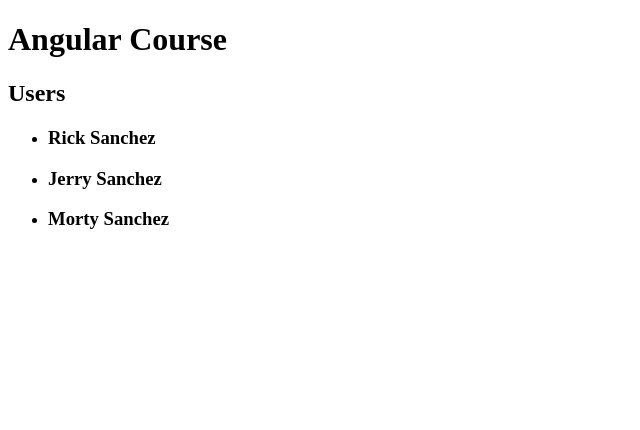
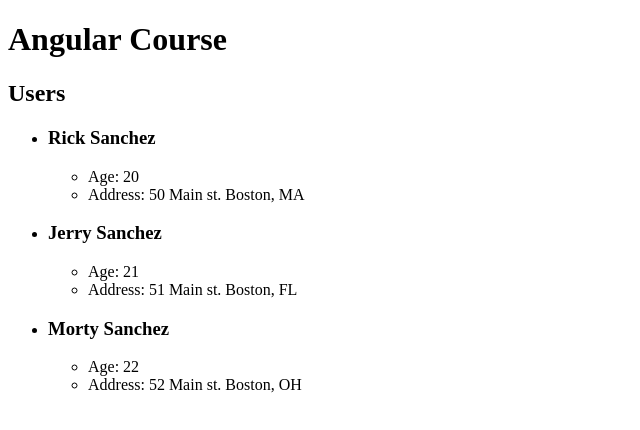
Before and after one commit to deadlydexter/angular, an Angular app: page / in a window 1280 px wide. Shown: the top 430 px of the page, without its empty margins (0-640 px from the left). Built offline with nearby package versions, Linux system fonts and the light colour scheme.

Commit message:
Loading users....

```diff
--- a/src/app/components/users/users.component.html
+++ b/src/app/components/users/users.component.html
@@ -10,7 +10,6 @@
     </li>
 </ul>
 
-<!-- <ng-template #noUsers>No Users Found</ng-template> -->
-<!-- <h4 *ngIf = "users.length ==0">No Users Found</h4> -->
+<h4 *ngIf = "users?.length == 0">No Users Found</h4>
 
 <h4 *ngIf="!loaded">Loading Users....</h4>
--- a/src/app/components/users/users.component.ts
+++ b/src/app/components/users/users.component.ts
@@ -8,7 +8,7 @@
 export class UsersComponent implements OnInit {
 
   public users:User[];
-  showExtended: boolean = false;
+  showExtended: boolean = true;
   loaded: boolean= false;
 
   constructor() { }
```
